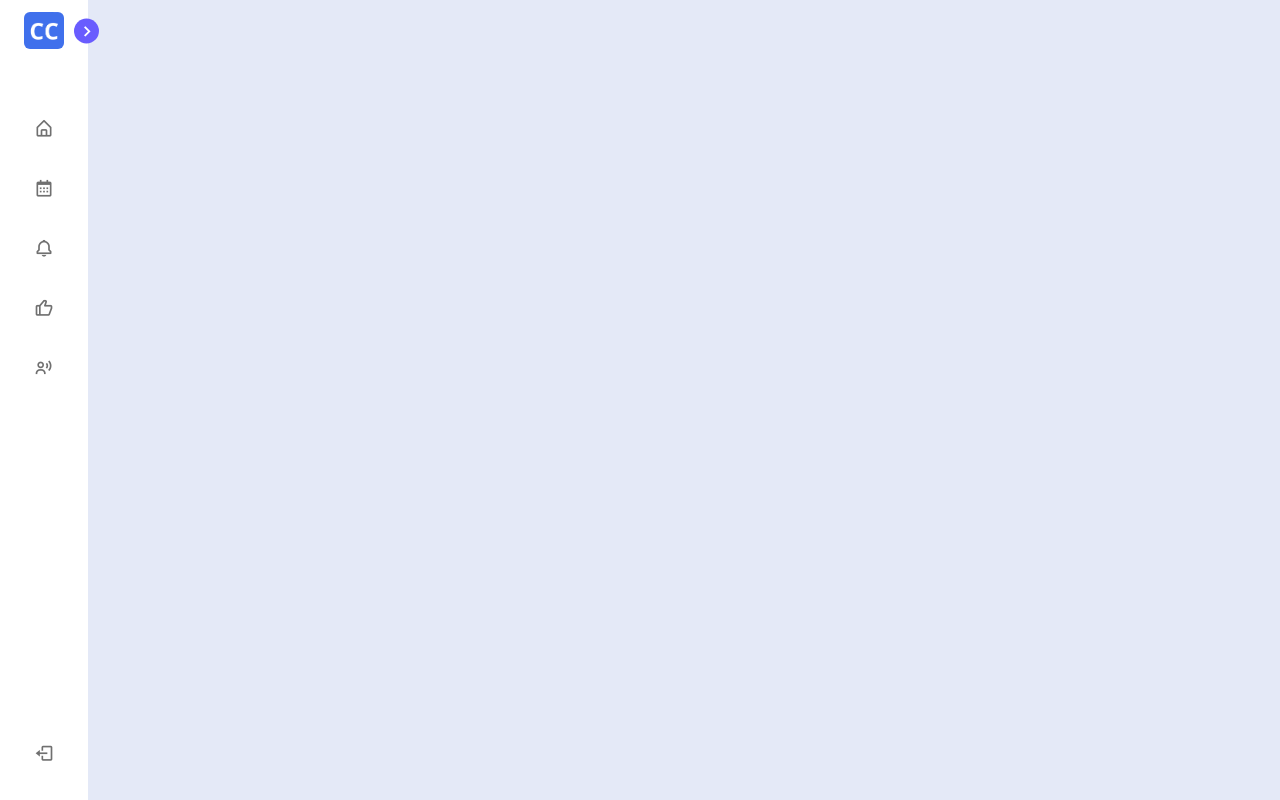
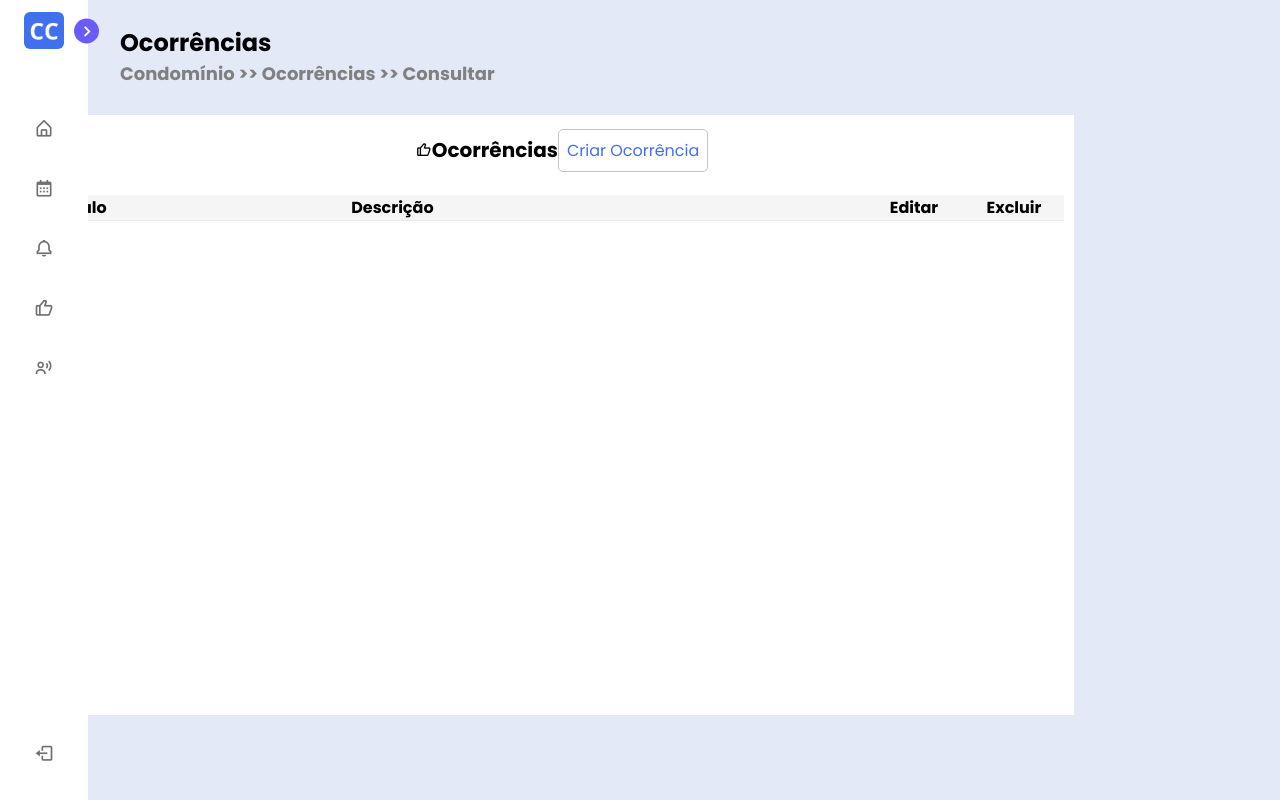
Before and after one commit to GiigADS2023/ProjetoFaculdade, a Vue app in the folder FrontEnd/: page /occurrence in a window 1280 px wide. Built offline with nearby package versions, Linux system fonts and the light colour scheme.

Commit message:
Update Occurrence.vue

```diff
--- a/FrontEnd/src/views/Occurrence.vue
+++ b/FrontEnd/src/views/Occurrence.vue
@@ -1,4 +1,55 @@
 <template>
+  <div class="title">
+    <h4>Ocorrências</h4>
+    <h6>Condomínio >> Ocorrências >>  Consultar</h6>
+  </div>
+
+  <div class="container">
+    <div class="header">
+      <i class="bx bx-like icon" ><span>Ocorrências</span></i>
+      <button @click="openModal()" id="new">Criar Ocorrência</button>
+    </div>
+
+    <div class="table">
+      <table>
+        <thead>
+          <tr>
+            <th>Título</th>
+            <th>Descrição</th>
+            <th class="action">Editar</th>
+            <th class="action">Excluir</th>
+          </tr>
+        </thead>
+          <tbody>
+            <tr v-for="(item, index) in items" :key="index">
+              <td>{{ item.title }}</td>
+              <td>{{ item.description }}</td>
+              <td class="action">
+                <button @click="editItem(index)" id="edit">Editar</button>
+              </td>
+              <td class="action">
+                <button @click="deleteItem(index)" id="delete">Excluir</button>
+              </td>
+            </tr>
+          </tbody>
+      </table>
+    </div>
+
+    <div class="modal-container" v-show="modalVisible">
+      <div class="modal">
+        <form @submit.prevent="saveObject">
+          <label for="m-title">Título</label>
+          <input id="m-title" type="text" v-model="title" required/>
+
+          <label for="m-description">Descrição</label>
+          <input id="m-description" type="text" v-model="description" required/>
+
+          <button type="submit" id="btnSave">Salvar</button>
+        </form>
+        <button @click="closeModal">Fechar</button>
+      </div>
+    </div>
+  </div>
 </template>
 
 <script>
@@ -7,5 +58,150 @@ export default {
 }
 </script>
 
-<style>
+<style scoped>
+@import url('https://fonts.googleapis.com/css2?family=Poppins:wght@200;300;400;500;700&family=Roboto:wght@100;300;400;500;700;900&family=Source+Sans+Pro:wght@200;300;400;600;700;900&display=swap');
+
+* {
+  margin: 0;
+  padding: 0;
+  box-sizing: border-box;
+  font-family: 'Poppins', sans-serif;
+}
+
+template{
+  width: 100vw;
+  height: 100vh;
+  display: flex;
+  align-items: center;
+  justify-content: center;;
+  background-color: var(--body-color);
+}
+
+.title {
+  text-align: left;
+  margin-top: 25px;
+  margin-bottom: 20px;
+  margin-left: 120px;
+  position: fixed;
+  top: 0;
+  left: 0;
+  width: 100%;
+}
+
+.title h4 {
+  font-size: 24px;
+  font-weight: bold;
+}
+
+.title h6 {
+  font-size: 18px;
+  color: gray;
+}
+
+button {
+  cursor: pointer;
+}
+
+#edit {
+  font-size: 16px;
+  padding: 8px;
+  border-radius: 5px;
+  border: 1px solid #C4C4C4;
+  color: white;
+  background-color: #4070EC;
+}
+
+#delete {
+  font-size: 16px;
+  padding: 8px;
+  border-radius: 5px;
+  border: 1px solid red;
+  color: white;
+  background-color: red;
+}
+
+.container {
+  width: 80%;
+  height: 75%;
+  margin-top: 115px;
+  margin-left: 50px;
+  border: none;
+  background: white;
+    position: fixed;
+}
+
+.header {
+  justify-content: center;
+}
+
+.modal {
+  display: flex;
+  flex-direction: column;
+  align-items: center;
+  padding: 40px;
+  background-color: white;
+  border-radius: 10px;
+  width: 50%;
+}
+
+.modal label {
+  font-size: 14px;
+  width: 100%;
+}
+
+.modal input {
+  width: 100%;
+  outline: none;
+  padding: 5px 10px;
+  width: 100%;
+  margin-bottom: 20px;
+  border-top: none;
+  border-left: none;
+  border-right: none;
+}
+
+.modal button {
+  width: 100%;
+  margin: 10px auto;
+  outline: none;
+  border-radius: 20px;
+  padding: 5px 10px;
+  width: 100%;
+  border: none;
+  background-color: rgb(57, 57, 226);
+  color: white;
+}
+
+.active {
+  display: flex;
+}
+
+.active .modal {
+  animation: modal .4s;
+}
+
+@keyframes modal {
+  from {
+    opacity: 0;
+    transform: translate3d(0, -60px, 0);
+  }
+  to {
+    opacity: 1;
+    transform: translate3d(0, 0, 0);
+  }
+}
+
+td button {
+  border: none;
+  outline: none;
+  background: transparent;
+}
+
+td button i {
+  font-size: 25px;
+}
+
+td button i:first-child {
+  margin-right: 10px;
+}
 </style>
```
